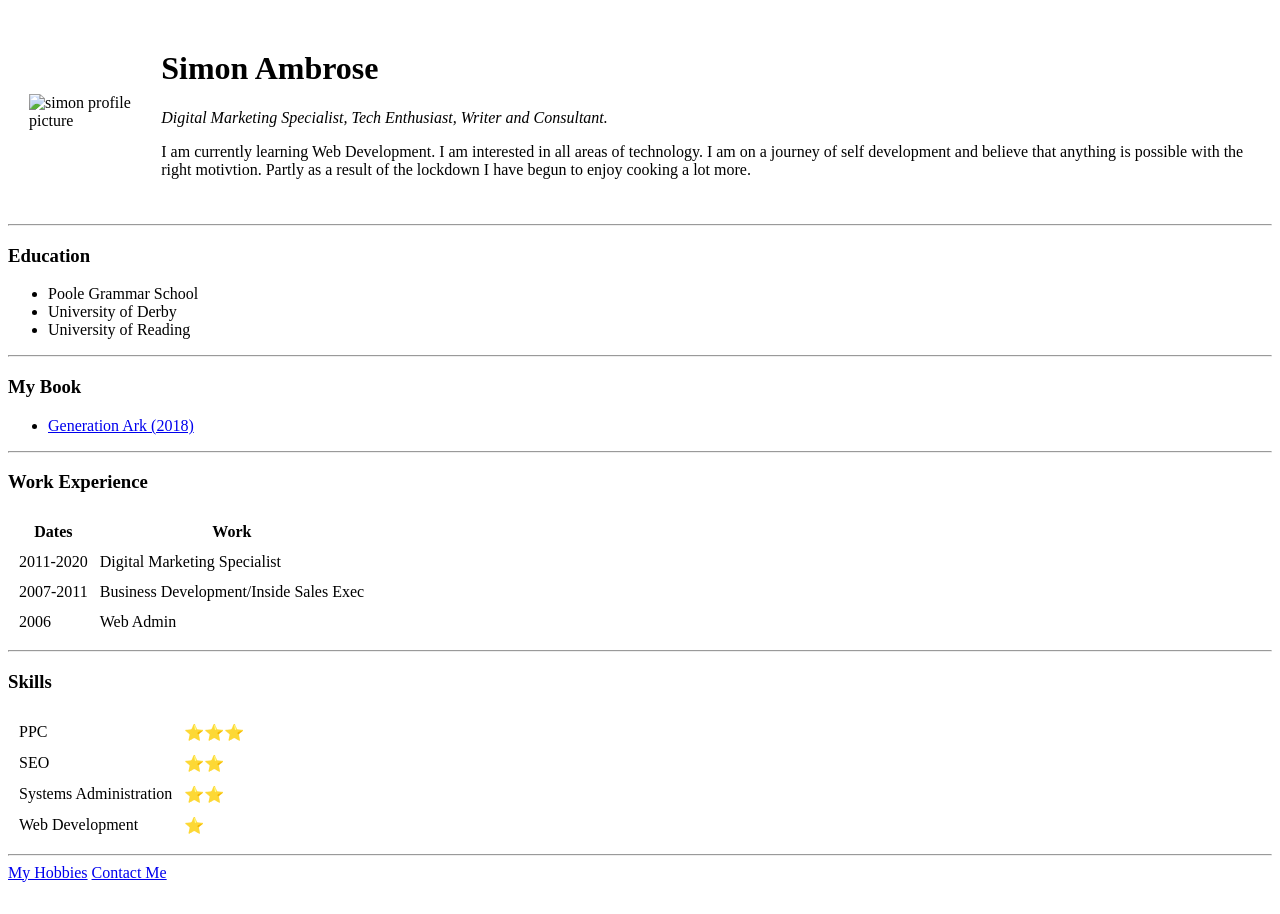
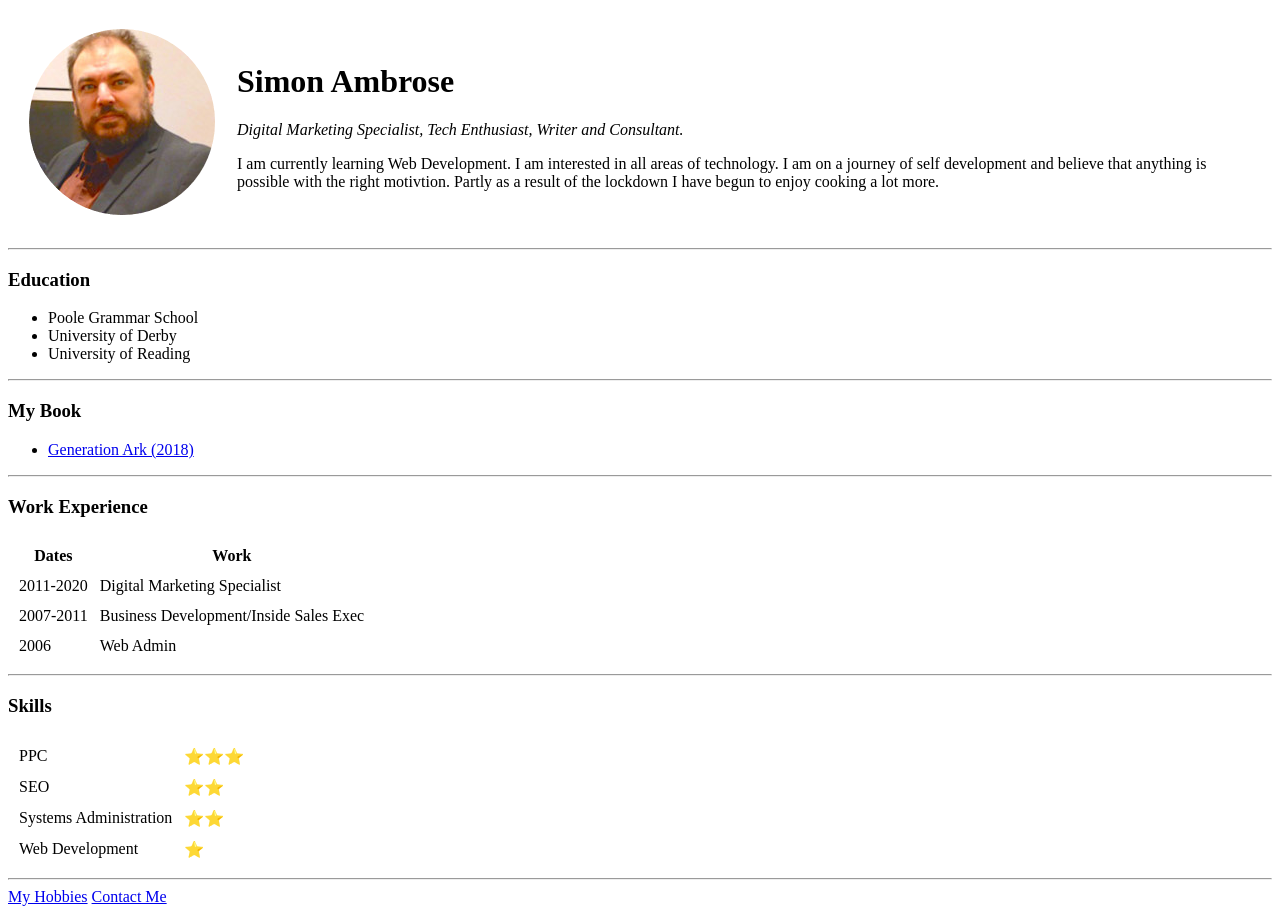
Before and after one commit to simonambrose/cv, a plain HTML site: page index.html in a window 1280 px wide. Before the commit the page ends 890 px from the top, so only its background shows below. Drawn offline with Linux system fonts and the light colour scheme.

Commit message:
Update index.html

```diff
--- a/index.html
+++ b/index.html
@@ -9,7 +9,7 @@
 <body>
   <table cellspacing="20">
     <tr>
-      <td><img src="Images/Simon new.png" alt="simon profile picture"></td>
+      <td><img src="Simon new.png" alt="simon profile picture"></td>
       <td>  <h1>Simon Ambrose</h1>
         <p><em>Digital Marketing Specialist, Tech Enthusiast, Writer and Consultant.</em></p>
         <p>I am currently learning Web Development. I am interested in all areas of technology.
```
